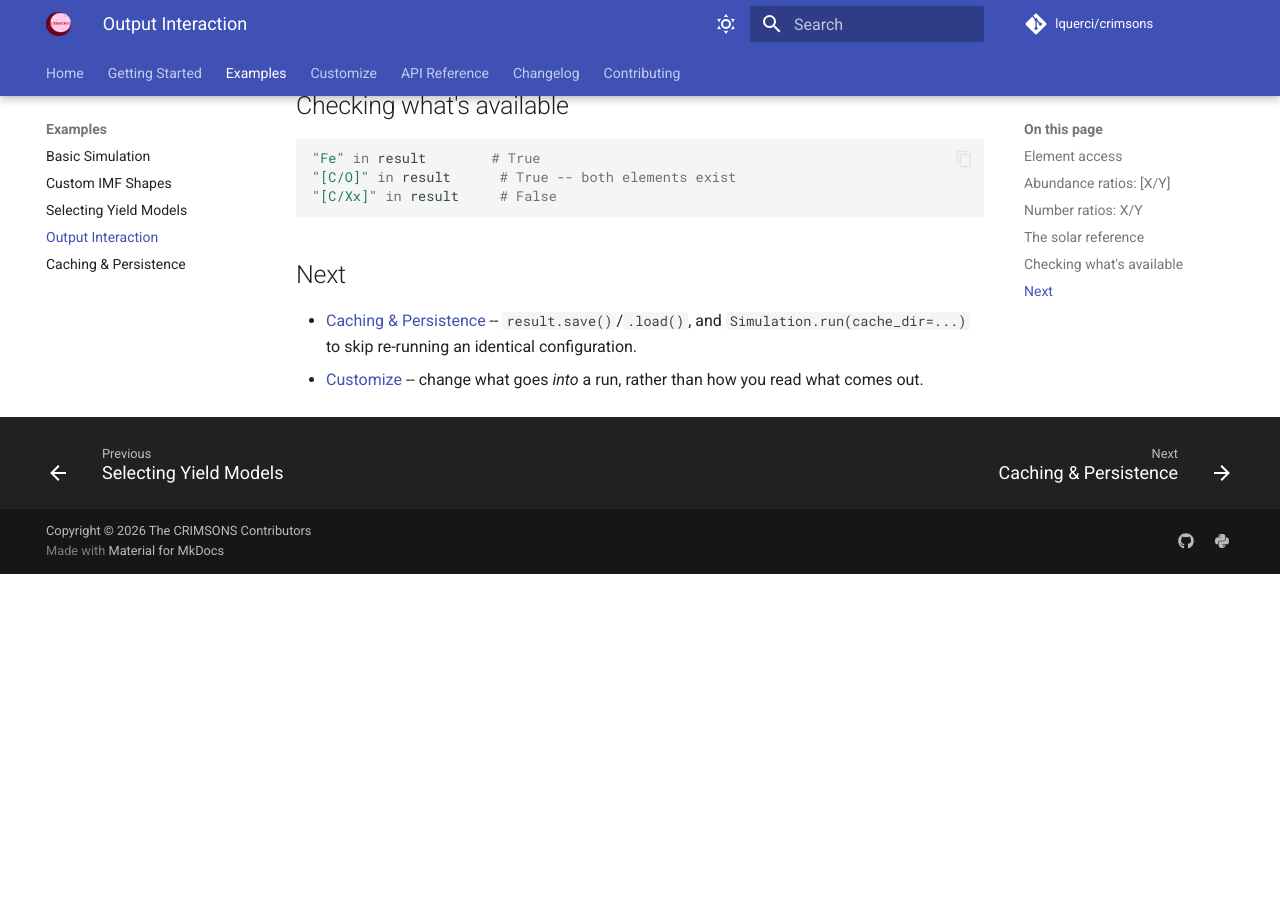
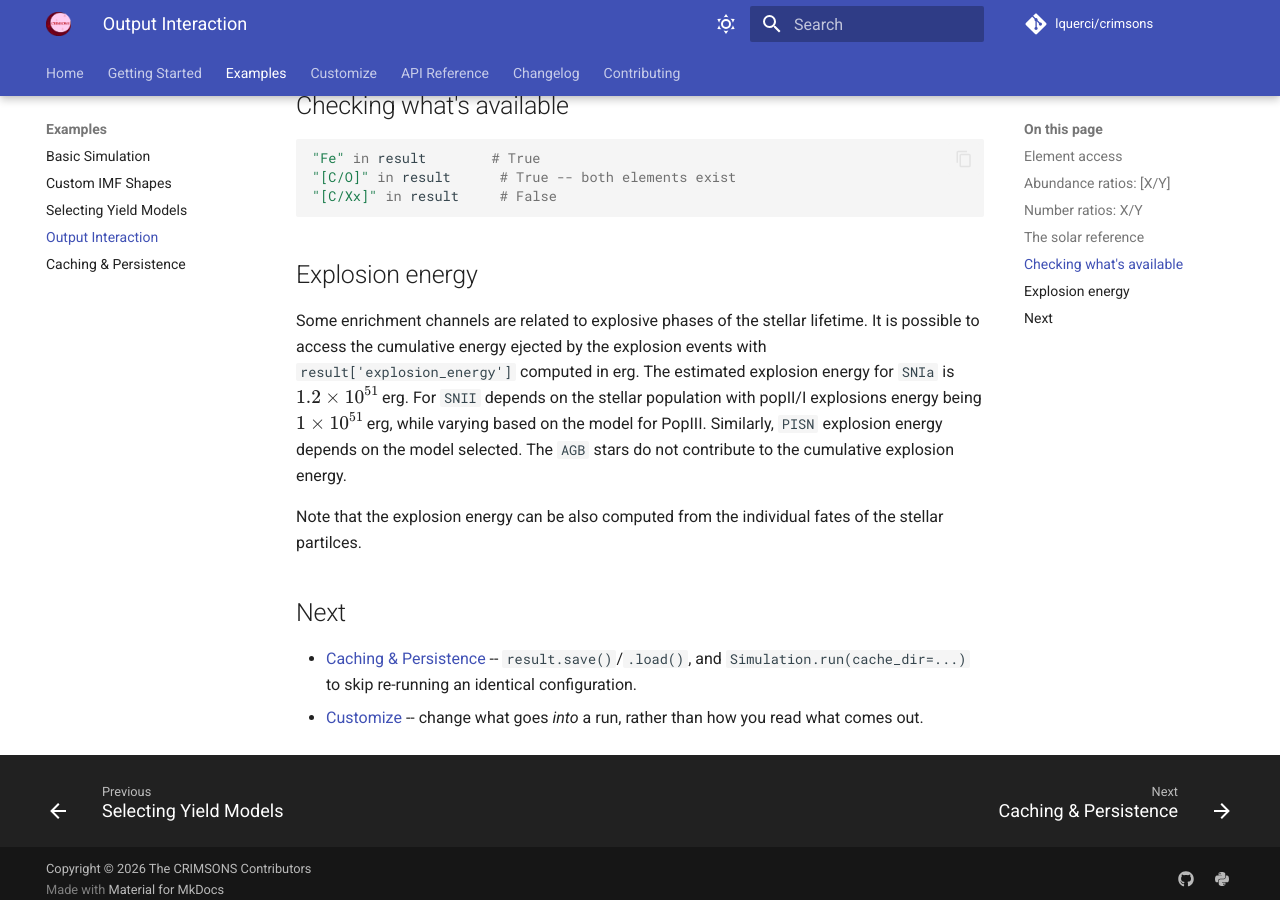
Before and after one commit to lquerci/crimsons, an MkDocs documentation site: the page built from docs/examples/output-interaction.md, in a window 1280 px wide and 900 px high, scrolled down 3253 px. Built offline with MkDocs 1.6.1 and Material for MkDocs 9.7.7, drawn with Linux system fonts in a browser that asks for light colours; comment, search, counter and statistics services are not loaded; before the commit the page ends 3827 px from its top, so only the background shows below that.

Commit message:
added explosion energy

````diff
--- a/docs/examples/output-interaction.md
+++ b/docs/examples/output-interaction.md
@@ -169,6 +169,12 @@ default (e.g. to compare two solar references side by side).
 "[C/Xx]" in result     # False
 ```
 
+## Explosion energy
+
+Some enrichment channels are related to explosive phases of the stellar lifetime. It is possible to access the cumulative energy ejected by the explosion events with `result['explosion_energy']` computed in erg. The estimated explosion energy for `SNIa` is $1.2  \times 10^{51}$ erg. For `SNII` depends on the stellar population with popII/I explosions energy being $1  \times 10^{51}$ erg, while varying based on the model for PopIII. Similarly, `PISN` explosion energy depends on the model selected. The `AGB` stars do not contribute to the cumulative explosion energy.
+
+Note that the explosion energy can be also computed from the individual fates of the stellar partilces.
+
 ## Next
 
 - [Caching & Persistence](caching-results.md) -- `result.save()`/`.load()`,
````
